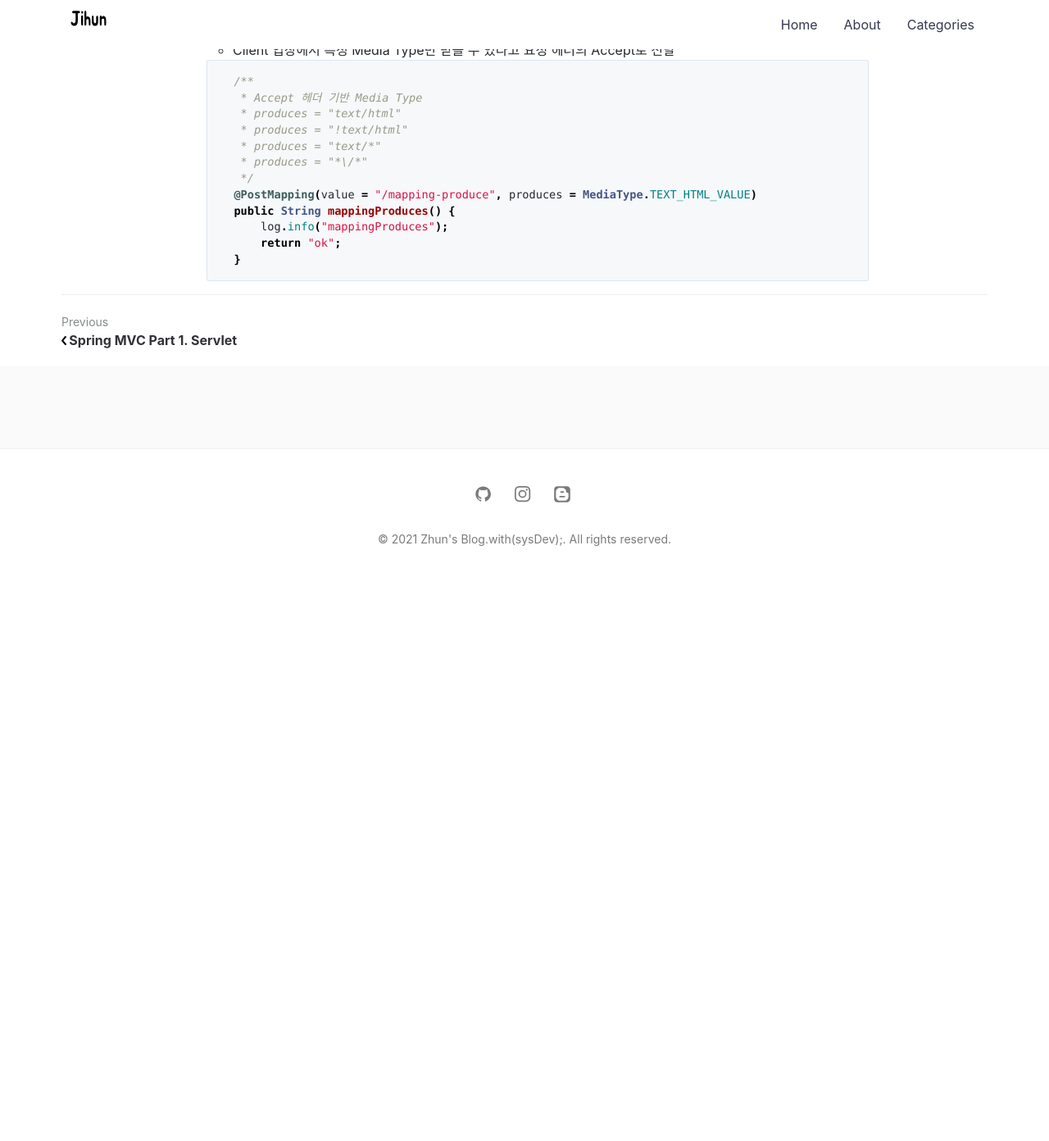
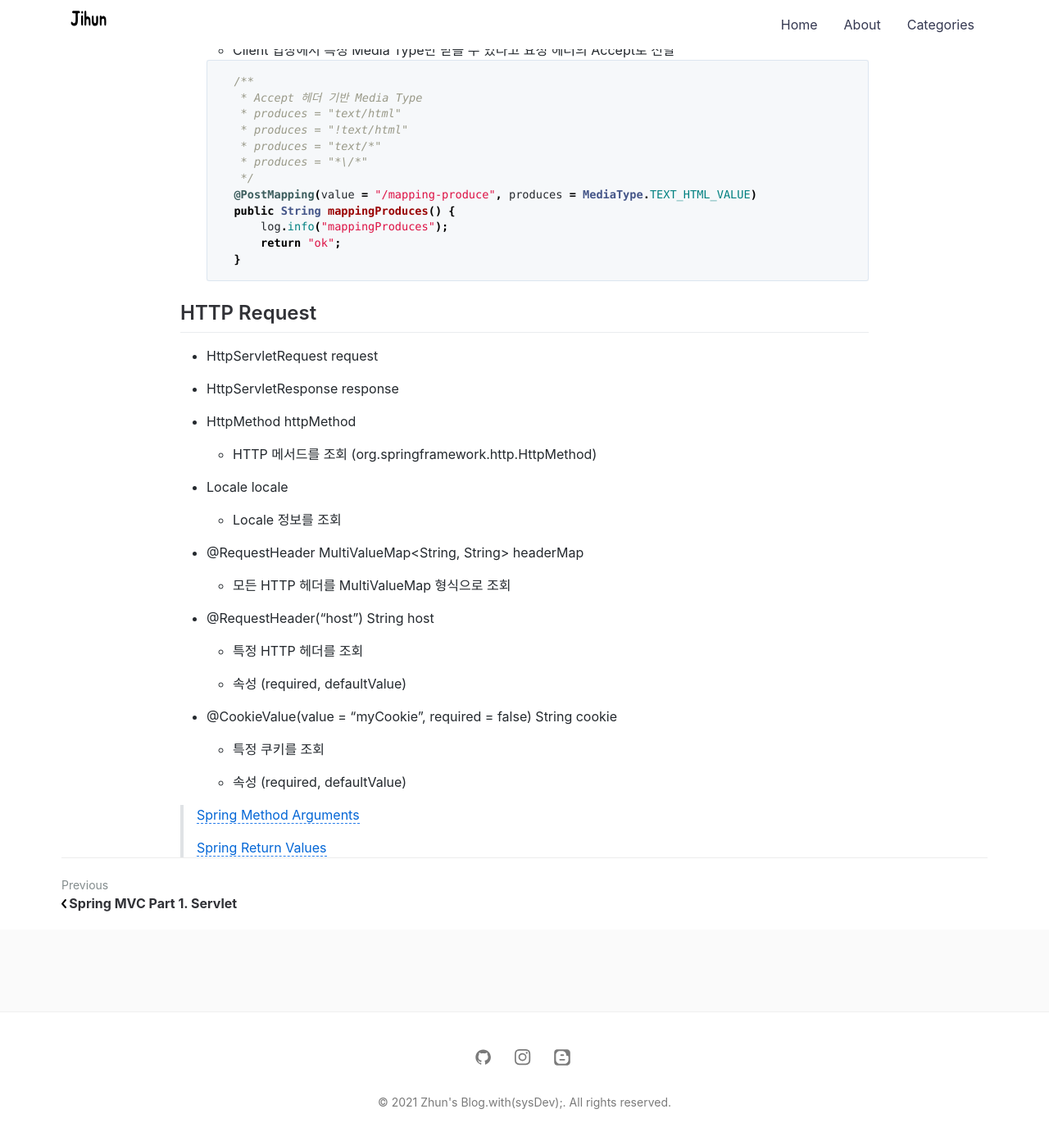
Before and after one commit to jihunparkme/jihunparkme.github.io, a Jekyll site: the page built from _posts/2021-08-16-Spring-MVC-Part1-MVC.md, in a window 1280 px wide and 1400 px high, scrolled down 5867 px. Shown: the top 1392 px of the window at 82% size. Built offline with Jekyll 4.4.1, drawn with Linux system fonts in a browser that asks for light colours; comment, search, counter and statistics services are not loaded; before the commit the page ends 6580 px from its top, so only the background shows below that; some of the changed text lies outside the part shown.

Commit message:
[스프링 MVC - 기본 기능] HTTP 요청 - 기본, 헤더 조회

````diff
--- a/_posts/2021-08-16-Spring-MVC-Part1-MVC.md
+++ b/_posts/2021-08-16-Spring-MVC-Part1-MVC.md
@@ -261,3 +261,37 @@ view.render() 가 호출되고 InternalResourceView 는 forward() 를 사용해
         return "ok";
     }
   ```
+
+## HTTP Request
+
+- HttpServletRequest request
+
+- HttpServletResponse response
+
+- HttpMethod httpMethod
+
+  - HTTP 메서드를 조회 (org.springframework.http.HttpMethod)
+
+- Locale locale
+
+  - Locale 정보를 조회
+
+- @RequestHeader MultiValueMap<String, String> headerMap
+
+  - 모든 HTTP 헤더를 MultiValueMap 형식으로 조회
+
+- @RequestHeader("host") String host
+
+  - 특정 HTTP 헤더를 조회
+
+  - 속성 (required, defaultValue)
+
+- @CookieValue(value = "myCookie", required = false) String cookie
+
+  - 특정 쿠키를 조회
+
+  - 속성 (required, defaultValue)
+
+> [Spring Method Arguments](https://docs.spring.io/spring-framework/docs/current/reference/html/web.html#mvc-ann-arguments)
+>
+> [Spring Return Values](https://docs.spring.io/spring-framework/docs/current/reference/html/web.html#mvc-ann-return-types)
````
